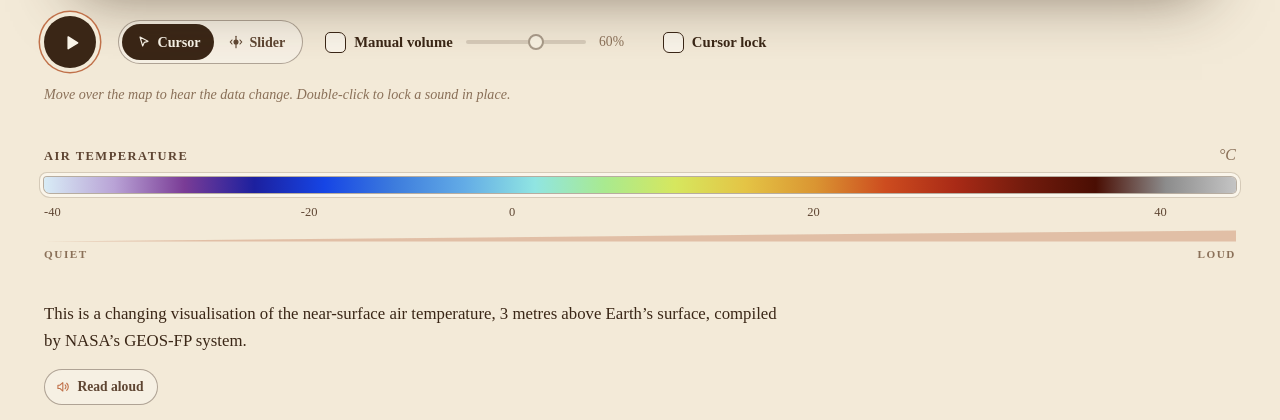
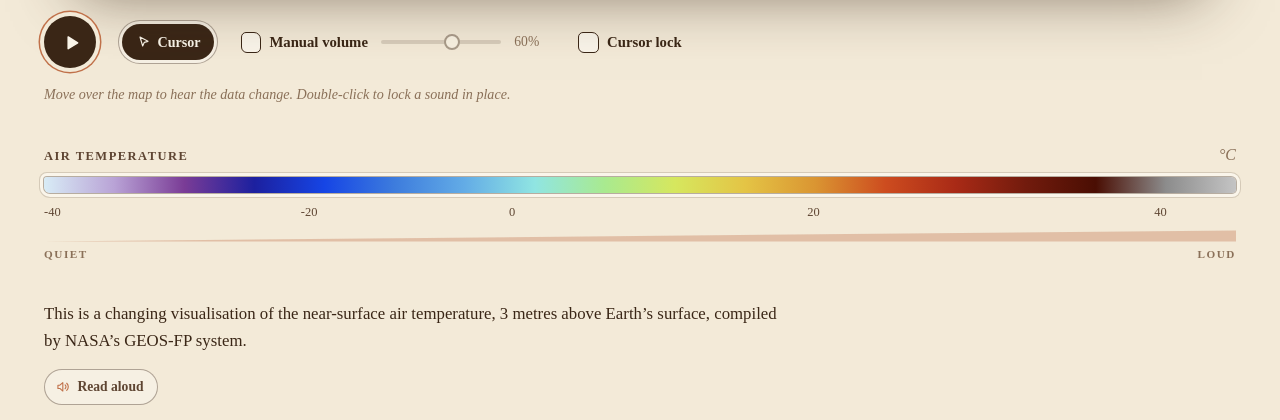
Before and after one commit to sha22kin/earthorchestra, a Laravel app: page / in a window 1280 px wide. Shown: the part 3560-3980 px from the top of the page. Run offline with Laravel 12, Linux system fonts and the light colour scheme; data comes from the database, SQL or seed files in the repository; style sheets or scripts are compiled from the project's sources.

Commit message:
Remove the slider mode button

```diff
--- a/resources/js/components/movement.js
+++ b/resources/js/components/movement.js
@@ -59,7 +59,7 @@ export class Movement {
         };
 
         this.state = {
-            mode: this.cfg.interaction,
+            mode: section.querySelector('[data-mode="slider"]') ? this.cfg.interaction : 'cursor',
             playing: false,
             dataGain: 0.5,
             manual: false,
--- a/resources/views/partials/movement.blade.php
+++ b/resources/views/partials/movement.blade.php
@@ -56,7 +56,6 @@
 
                 <div class="segmented" role="radiogroup" aria-label="Interaction">
                     <button type="button" role="radio" data-mode="cursor" aria-checked="false"><x-icon name="cursor" /> Cursor</button>
-                    <button type="button" role="radio" data-mode="slider" aria-checked="false"><x-icon name="slider" /> Slider</button>
                 </div>
 
                 <div class="controls__volume">
```
Also changed, not shown: 3 other files.
